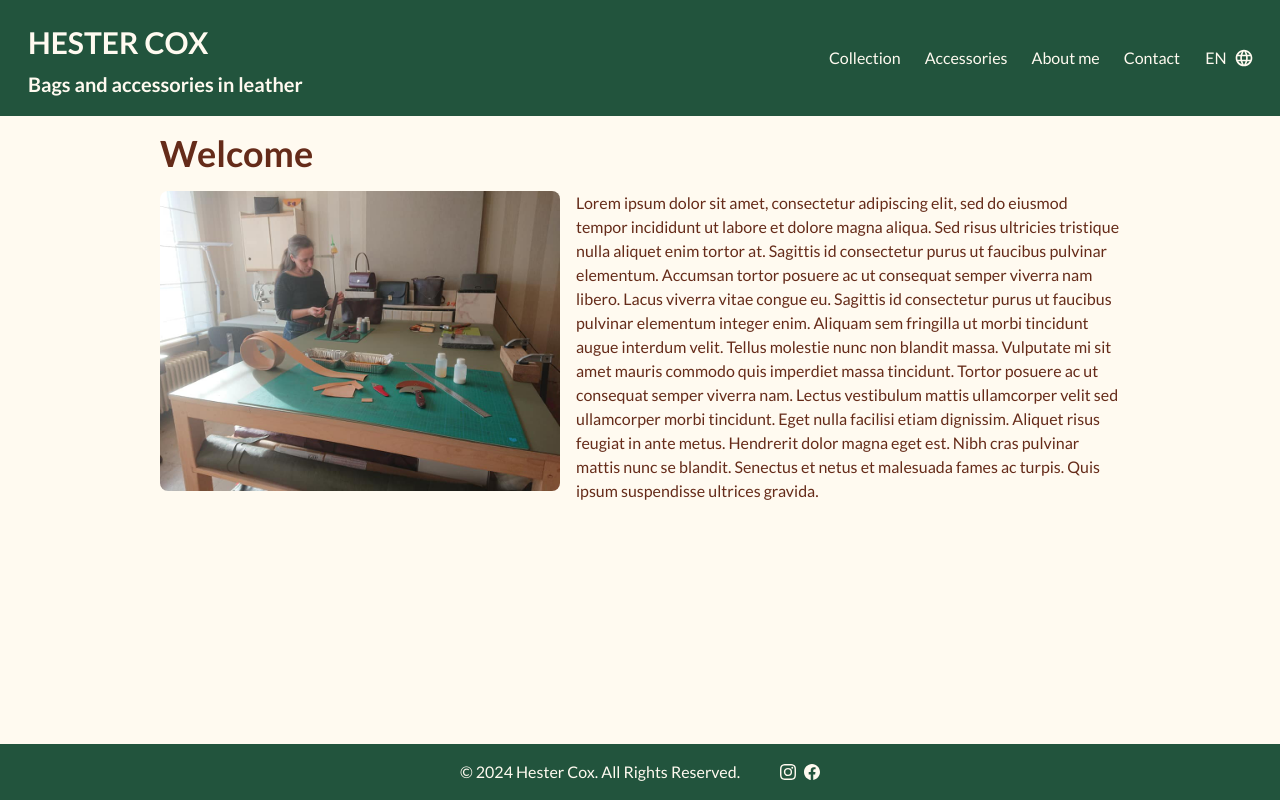
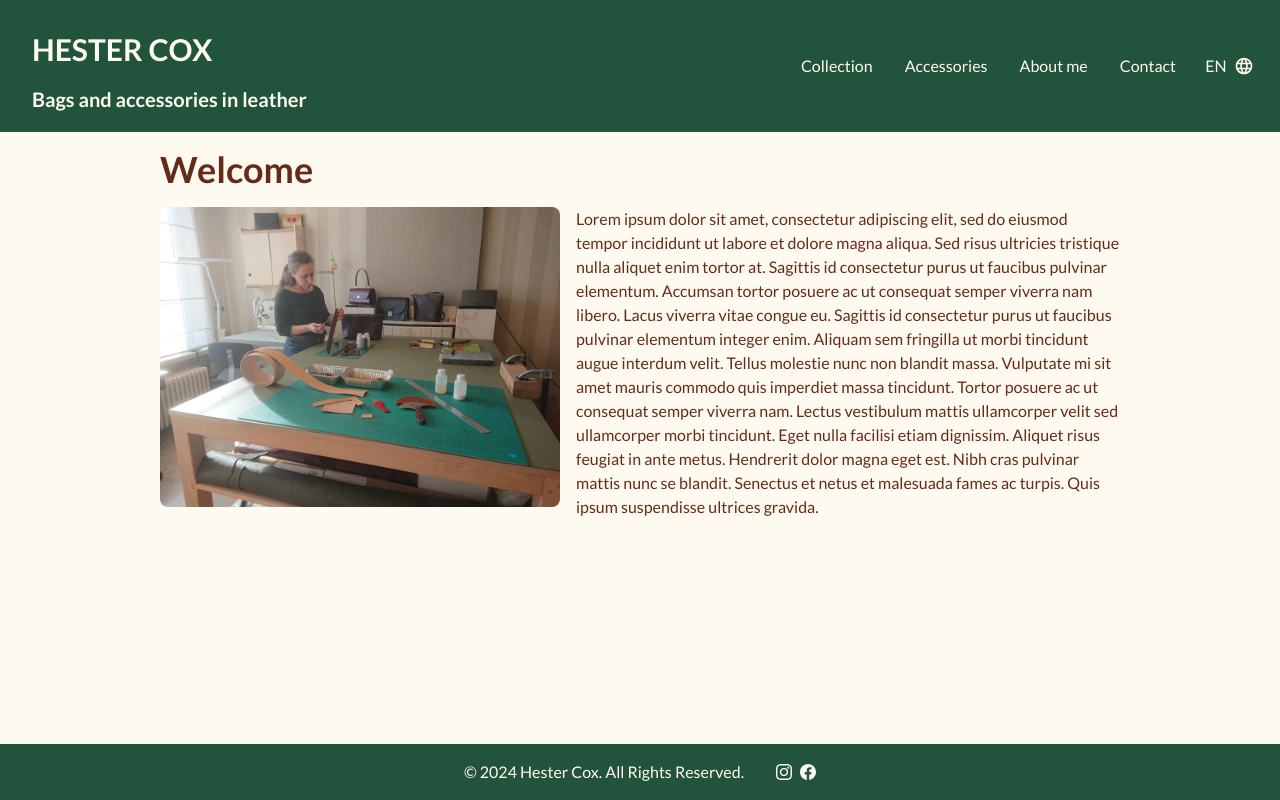
Before and after one commit to jimmy-chr/hester-cox-chakra, a React (Vite) app: page / in a window 1280 px wide. Built offline with nearby package versions, Linux system fonts and the light colour scheme.

Commit message:
updating all sizes to em versions

```diff
--- a/src/components/Footer.tsx
+++ b/src/components/Footer.tsx
@@ -8,7 +8,7 @@ const Footer = () => {
         direction="row"
         width={"100%"}
         justifyContent={"center"}
-        spacing={10}
+        spacing={"2em"}
         alignItems={"center"}
       >
         <Text color="orange.50">© 2024 Hester Cox. All Rights Reserved.</Text>
--- a/src/components/Header.tsx
+++ b/src/components/Header.tsx
@@ -6,35 +6,35 @@ import { Link as ReactRouterLink } from "react-router-dom";
 function Header() {
   const { t } = useTranslation();
   return (
-    <Box bg="green.800" p={4} color="orange.50">
+    <Box bg="green.800" p={"1em"} color="orange.50">
       <Flex justify="space-between" align="center">
         <Stack direction={"column"}>
           <Link
-            mx={3}
+            mx={"1em"}
             as={ReactRouterLink}
             to="/"
             style={{ textDecoration: "none" }}
           >
-            <Heading as="h1" size="lg" paddingY={2}>
+            <Heading as="h1" size="lg" paddingY={"0.5em"}>
               {t("header.title")}
             </Heading>
-            <Heading as="h2" size="md" paddingY={1}>
+            <Heading as="h2" size="md" paddingY={"0.25em"}>
               {t("header.subtitle")}
             </Heading>
           </Link>
         </Stack>
         <Stack direction={"row"} alignItems={"center"}>
           <nav>
-            <Link mx={3} as={ReactRouterLink} to="/collection">
+            <Link mx={"1em"} as={ReactRouterLink} to="/collection">
               {t("menu.collection")}
             </Link>
-            <Link mx={3} as={ReactRouterLink} to="/accessories">
+            <Link mx={"1em"} as={ReactRouterLink} to="/accessories">
               {t("menu.accessories")}
             </Link>
-            <Link mx={3} as={ReactRouterLink} to="/about-me">
+            <Link mx={"1em"} as={ReactRouterLink} to="/about-me">
               {t("menu.about-me")}
             </Link>
-            <Link mx={3} as={ReactRouterLink} to="/contact">
+            <Link mx={"1em"} as={ReactRouterLink} to="/contact">
               {t("menu.contact")}
             </Link>
           </nav>
--- a/src/components/LanguageSelect.tsx
+++ b/src/components/LanguageSelect.tsx
@@ -5,9 +5,6 @@ import { MdLanguage } from "react-icons/md";
 
 export const LanguageSelect = () => {
   const { i18n } = useTranslation();
-
-  console.log(i18n.options.resources);
-  console.log(i18n.languages);
 
   const changeLanguage = (event: ChangeEvent<HTMLSelectElement>) => {
     const language = event.target.value;
--- a/src/pages/AboutMe.tsx
+++ b/src/pages/AboutMe.tsx
@@ -9,9 +9,9 @@ function AboutMe() {
   return (
     <>
       <Header />
-      <Box flex="1" p={4} bg="orange.50" color="orange.900">
+      <Box flex="1" p={"1em"} bg="orange.50" color="orange.900">
         <Center>
-          <Stack spacing={4} maxWidth="60em">
+          <Stack spacing={"1em"} maxWidth="60em">
             <Box>
               <Heading id="about-me">{t("about-me.title")}</Heading>
             </Box>
--- a/src/pages/Accessories.tsx
+++ b/src/pages/Accessories.tsx
@@ -9,9 +9,9 @@ function Accessories() {
   return (
     <>
       <Header />
-      <Box flex="1" p={4} bg="orange.50" color="orange.900">
+      <Box flex="1" p={"1em"} bg="orange.50" color="orange.900">
         <Center>
-          <Stack spacing={4} maxWidth="60em">
+          <Stack spacing={"1em"} maxWidth="60em">
             <Box>
               <Heading id="accessories">{t("accessories.title")}</Heading>
             </Box>
--- a/src/pages/Collection.tsx
+++ b/src/pages/Collection.tsx
@@ -9,9 +9,9 @@ function Collection() {
   return (
     <>
       <Header />
-      <Box flex="1" p={4} bg="orange.50" color="orange.900">
+      <Box flex="1" p={"1em"} bg="orange.50" color="orange.900">
         <Center>
-          <Stack spacing={4} maxWidth="60em">
+          <Stack spacing={"1em"} maxWidth="60em">
             <Box>
               <Heading id="collection">{t("collection.title")}</Heading>
             </Box>
--- a/src/pages/Contact.tsx
+++ b/src/pages/Contact.tsx
@@ -9,9 +9,9 @@ function Contact() {
   return (
     <>
       <Header />
-      <Box flex="1" p={4} bg="orange.50" color="orange.900">
+      <Box flex="1" p={"1em"} bg="orange.50" color="orange.900">
         <Center>
-          <Stack spacing={4} maxWidth="60em">
+          <Stack spacing={"1em"} maxWidth="60em">
             <Box>
               <Heading id="contact">{t("contact.title")}</Heading>
             </Box>
--- a/src/pages/Home.tsx
+++ b/src/pages/Home.tsx
@@ -9,9 +9,9 @@ function Home() {
   return (
     <>
       <Header />
-      <Box flex="1" p={4} bg="orange.50" color="orange.900">
+      <Box flex="1" p={"1em"} bg="orange.50" color="orange.900">
         <Center>
-          <Stack spacing={4} maxWidth="60em">
+          <Stack spacing={"1em"} maxWidth="60em">
             <Box>
               <Heading id="home">{t("home.title")}</Heading>
             </Box>
--- a/src/pages/NotFound.tsx
+++ b/src/pages/NotFound.tsx
@@ -9,9 +9,9 @@ function NotFound() {
   return (
     <>
       <Header />
-      <Box flex="1" p={4} bg="orange.50" color="orange.900">
+      <Box flex="1" p={"1em"} bg="orange.50" color="orange.900">
         <Center>
-          <Stack spacing={4} maxWidth="60em">
+          <Stack spacing={"1em"} maxWidth="60em">
             <Box>
               <Heading id="not-found">{t("not-found.title")}</Heading>
             </Box>
```
Also changed, not shown: 1 other file (tests, documents, lock files or other folders).
